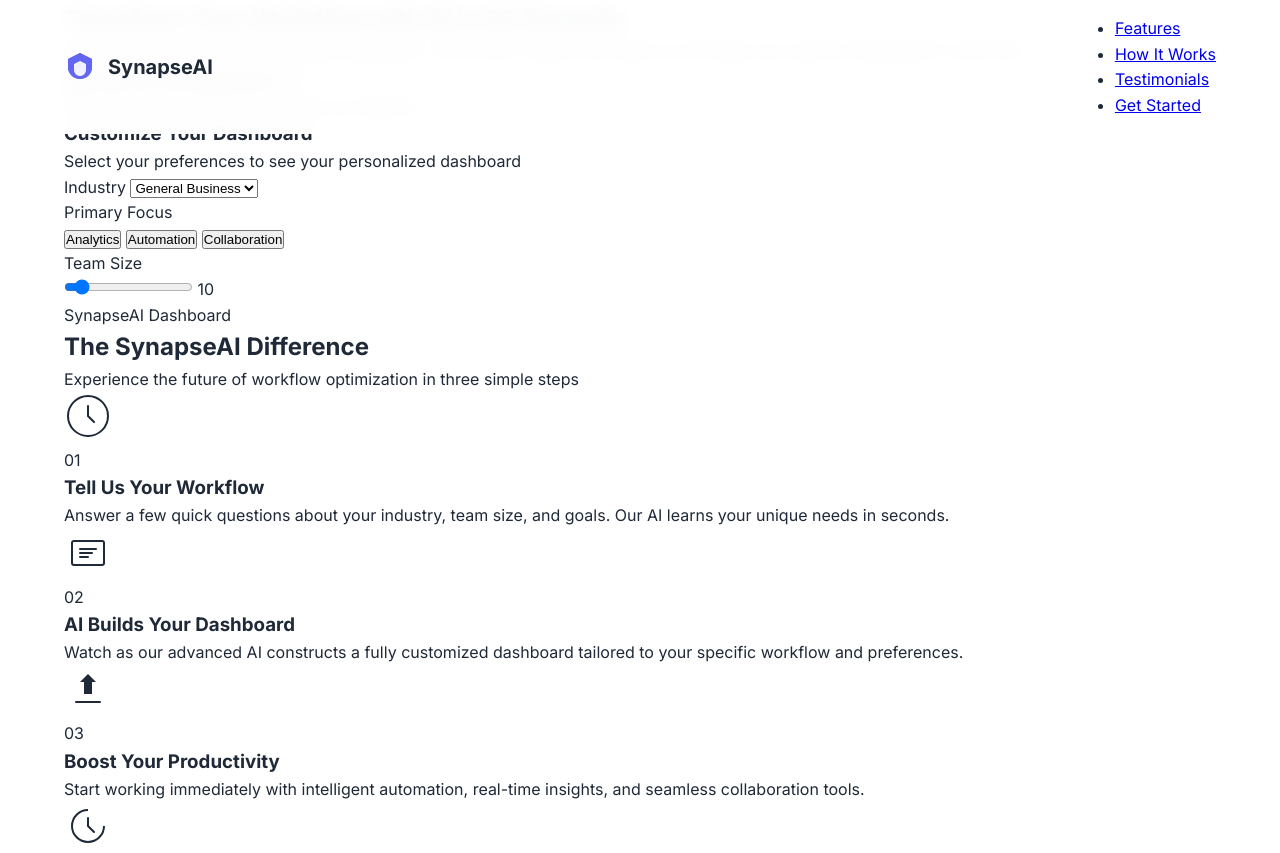
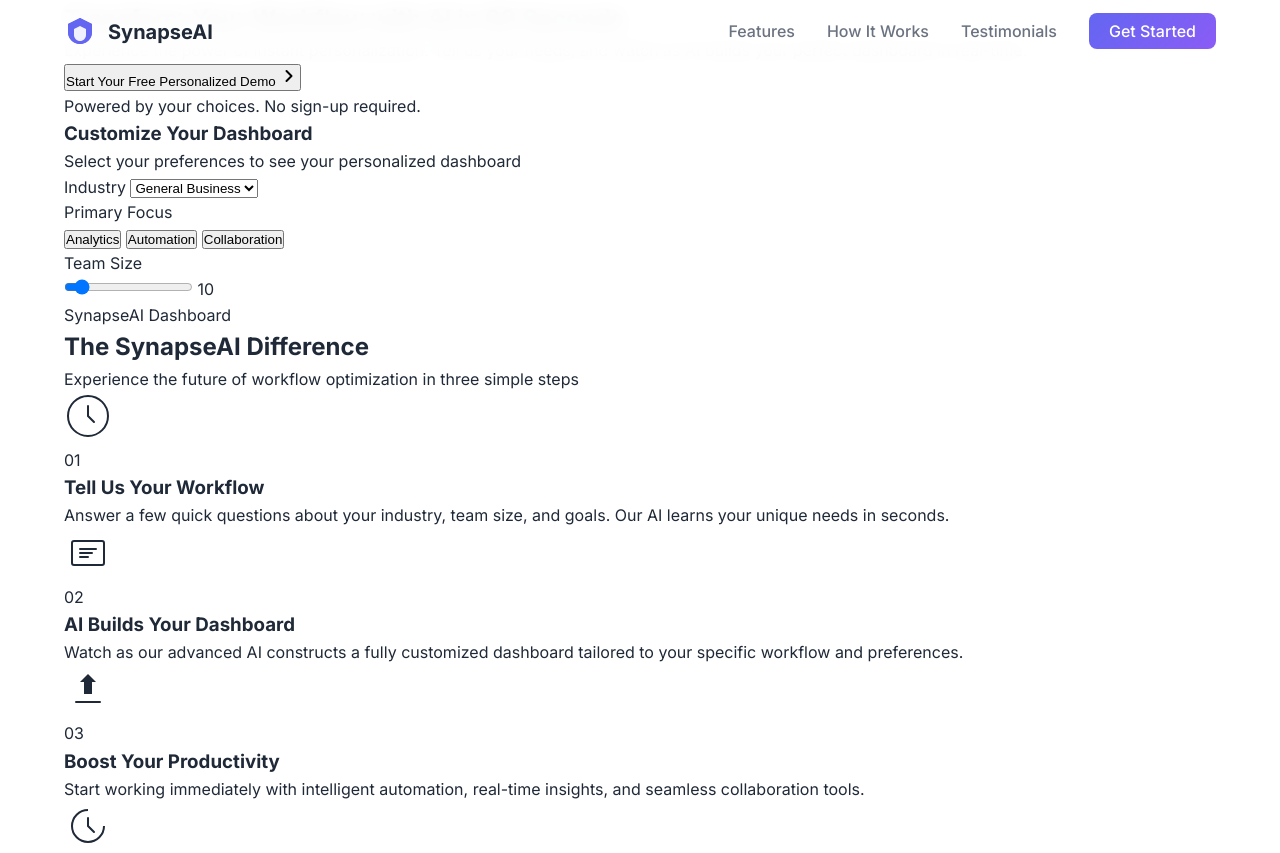
Before and after one commit to danishhly/SynapseAI, a website built with Vite: page index.html in a window 1280 px wide. Shown: the top 853 px of the page. Built offline with nearby package versions, Linux system fonts and the light colour scheme.

Commit message:
navbar created

```diff
--- a/styles.css
+++ b/styles.css
@@ -66,3 +66,34 @@ body {
     color: var(--text-primary);
     text-decoration: none;
 }
+
+.nav-links {
+display: flex;
+list-style: none;
+gap: 32px;
+align-items: center;
+}
+
+.nav-links a {
+    color: var(--text-secondary);
+    text-decoration: none;
+    font-weight: 500;
+    transition: color 0.3s ease;
+}
+
+.nav-links a:hover{
+    color: var(--primary-color);
+}
+
+.nav-cta {
+    background: var(--gradient-primary);
+    color: white !important;
+    padding: 8px 20px;
+    border-radius: 8px;
+    transition: transform 0.2s ease, box-shadow 0.2s ease;
+}
+
+.nav-cta:hover {
+    transform: translateY(-2px);
+    box-shadow: var(--shadow-md);
+}
```
